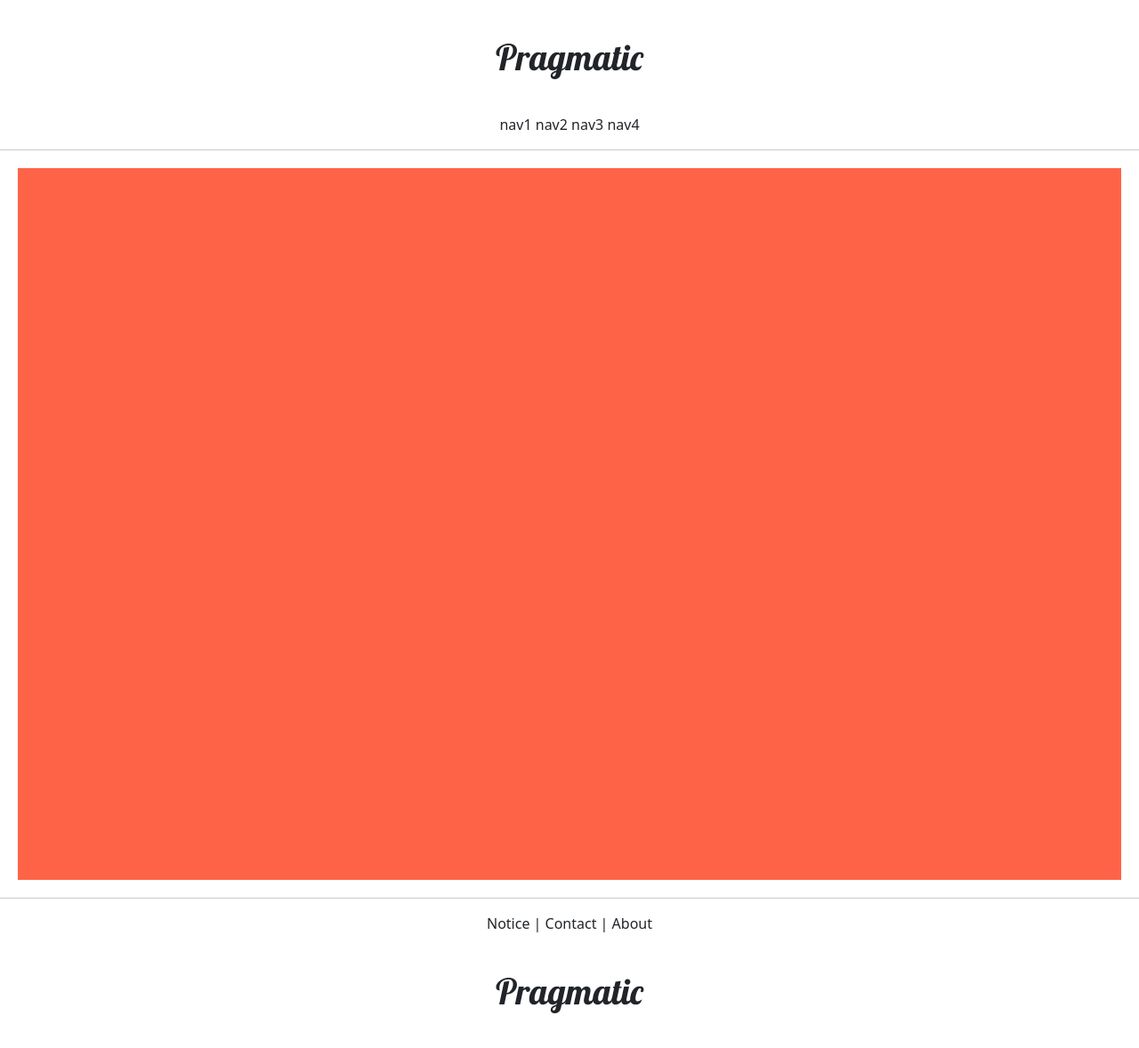
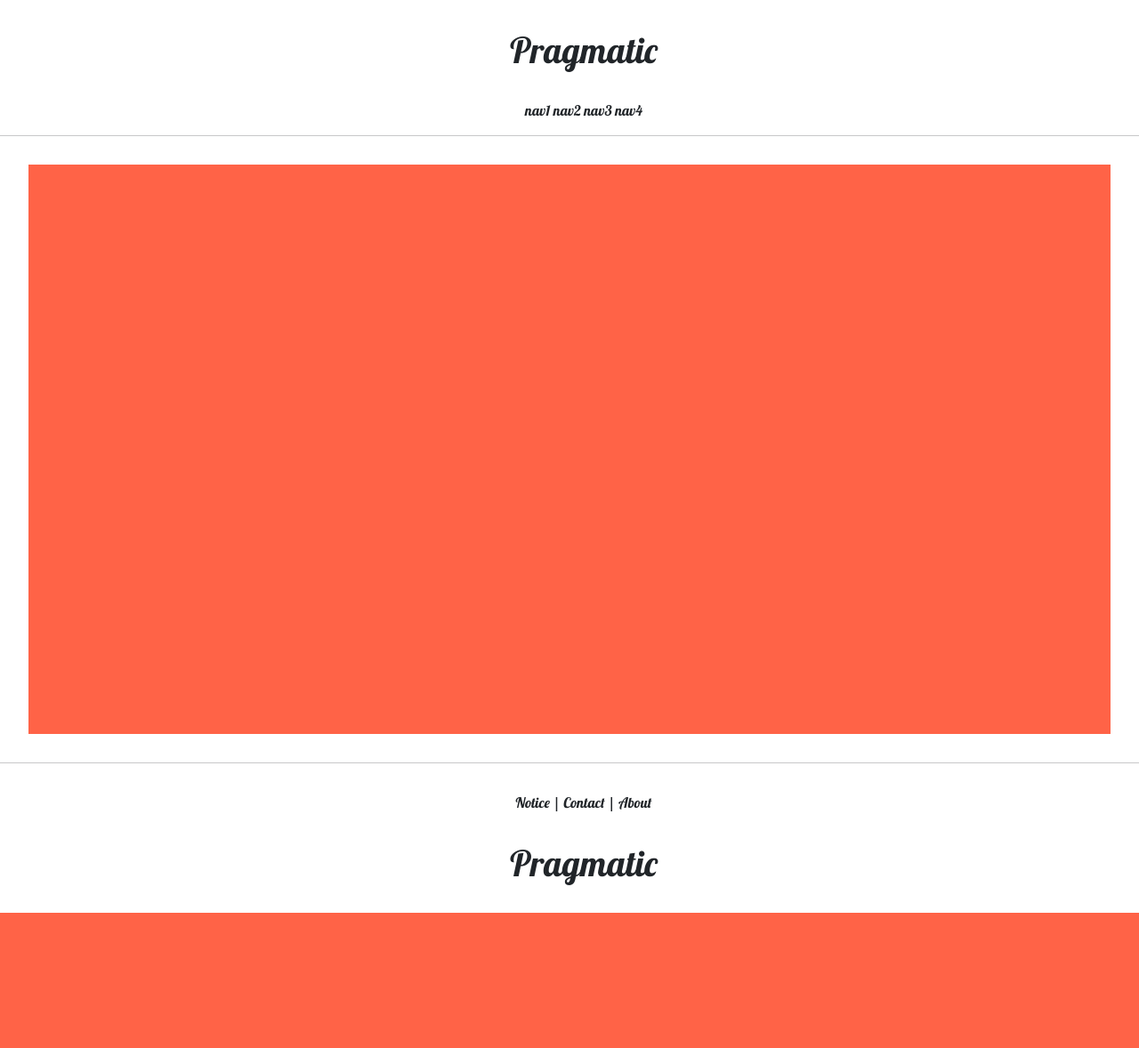
Before and after one commit to minosssss/Pinterest_Docker, a Django app: page /account/hello_world/ in a window 1280 px wide. Shown: the whole page at 89% size. After the commit the page ends 1026 px from the top, so only its background shows below. Run offline with Django 3.2, Linux system fonts and the light colour scheme.

Commit message:
Modified CSS (px -> rem)

```diff
--- a/static/style.css
+++ b/static/style.css
@@ -1,5 +1,3 @@
-
-
 
 body {
     margin: 0 auto;
@@ -7,18 +5,19 @@
 
 header, footer{
     text-align: center;
-    margin: 20 0 0 20;
+    margin: 2rem 0 0 2rem;
+    font-family: 'Lobster', cursive;
 }
 .pragmatic {
-    margin: 40px;
+    margin: 2rem;
     font-family: 'Lobster', cursive;
 }
 .footer_logo {
-    font-size: 10px;
+    font-size: .7rem;
 }
 
 main {
-    height: 800px;
+    height: 40rem;
     background-color: tomato;
-    margin: 20px
+    margin: 2rem
 }
```
